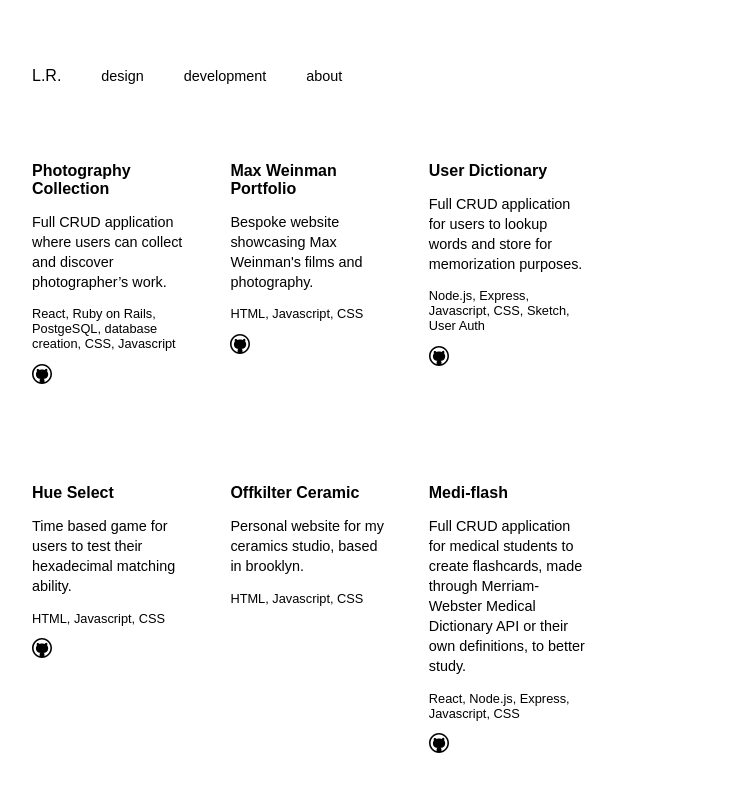
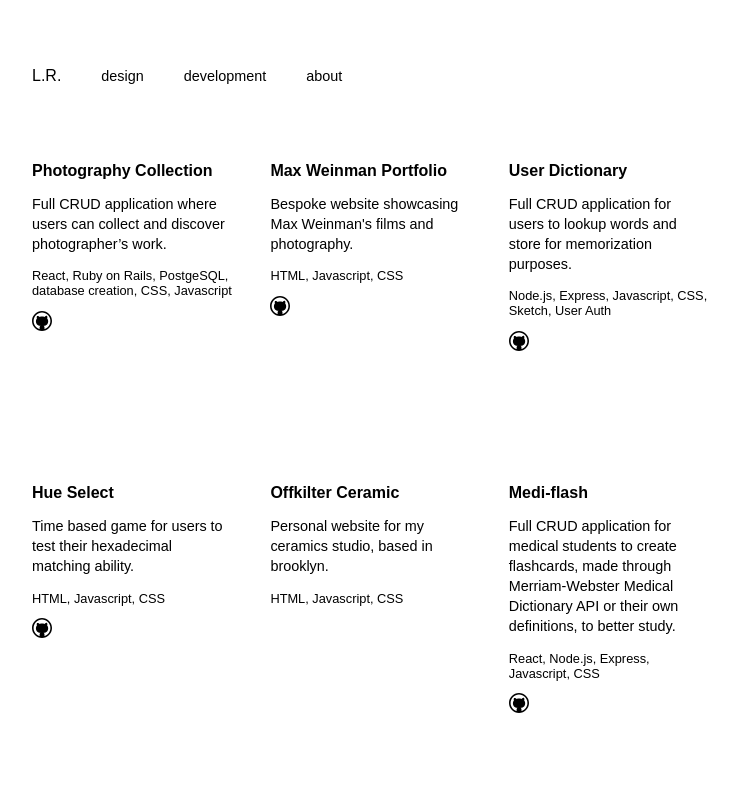
Before and after one commit to Lenorar/lenorarigoniwebsite, a React (Create React App) app: page /webdevelopment in a window 1280 px wide. Shown: the top 792 px of the page, without its empty margins (32-769 px from the left). Built offline with nearby package versions, Linux system fonts and the light colour scheme; what webfontloader would draw is missing.

Commit message:
hoverstate

```diff
--- a/src/App.css
+++ b/src/App.css
@@ -87,7 +87,6 @@
 
 p.nav-item:hover {
   text-decoration: underline;
-  color: #FC9D91;
 
 }
 
@@ -112,7 +111,7 @@
 .timeline-item, .toolkit-item , .project-item{
   float: left;
   height: 250px;
-  width: 20vh;
+  width: 25vh;
   padding: 0 2% 2% 0;
   margin-right: 5%;
 }
@@ -175,7 +174,7 @@
 }
 
 .project-item:hover{
-  color:#FC9D91;
+  text-decoration: underline;
 }
 
 img.profile {
```
